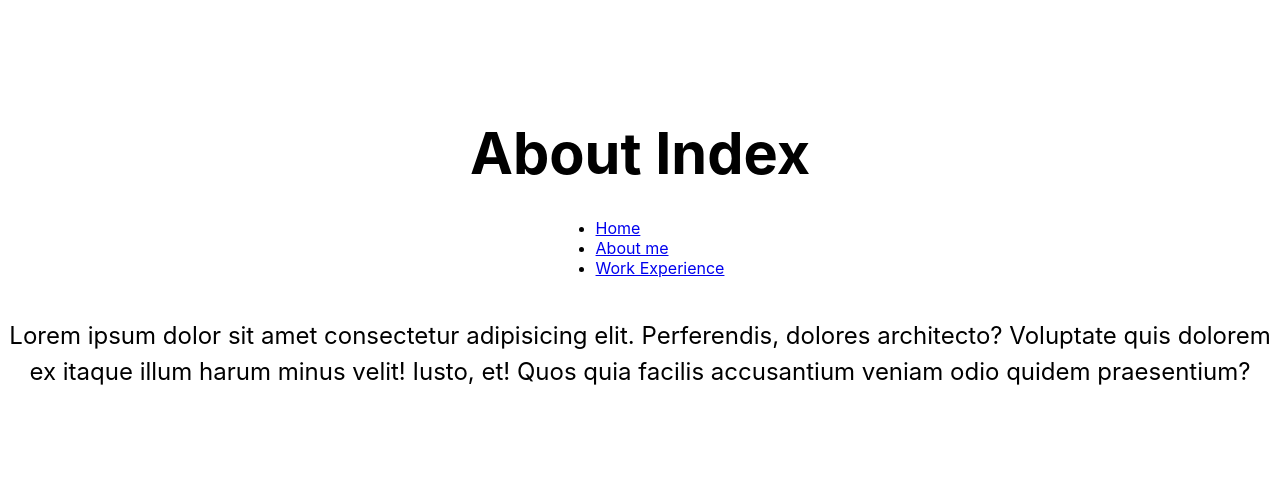
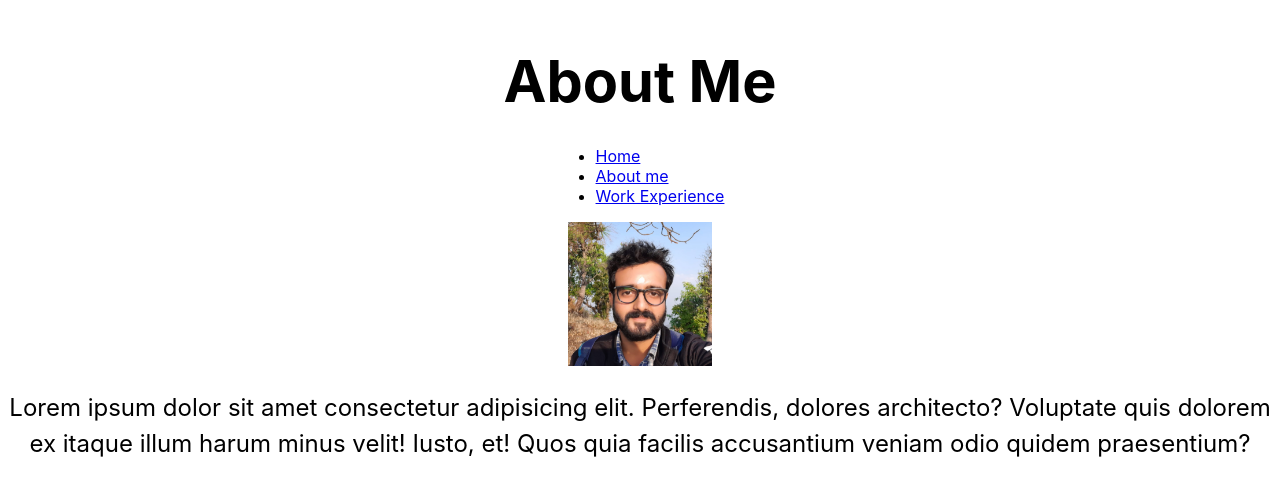
Before and after one commit to tshrv/nextjs-blog, a Next.js app: page /about in a window 1280 px wide. Shown: the part 133-628 px from the top of the page. Built offline with nearby package versions, Linux system fonts and the light colour scheme.

Commit message:
page title and image

```diff
--- a/pages/about/index.jsx
+++ b/pages/about/index.jsx
@@ -1,15 +1,27 @@
 import styles from '../../styles/Home.module.css'
 import Link from 'next/link'
+import Image from 'next/image'
+import Head from 'next/head'
 
 export default function About() {
     return (
     <div className={styles.container}>
-        <h1 className={styles.title}>About Index</h1>
+      <Head>
+        <title>About TS</title>
+      </Head>
+        <h1 className={styles.title}>About Me</h1>
         <ul>
           <li><Link href='/'>Home</Link></li>
           <li><Link href='/about'>About me</Link></li>
           <li><Link href='/about/work'>Work Experience</Link></li>
         </ul>
+        <Image
+          src="/images/profile.jpeg" // Route of the image file
+          height={144} // Desired size with correct aspect ratio
+          width={144} // Desired size with correct aspect ratio
+          alt="TS"
+        />
+        {/* <img src="/images/profile.jpeg" alt="Tushar Srivastava ke Head ka Photo" /> */}
         <p className={styles.description}>
             Lorem ipsum dolor sit amet consectetur adipisicing elit. Perferendis, dolores architecto? Voluptate quis dolorem ex itaque illum harum minus velit! Iusto, et! Quos quia facilis accusantium veniam odio quidem praesentium?
         </p>
```
Also changed, not shown: public/images/profile.jpeg (added).
